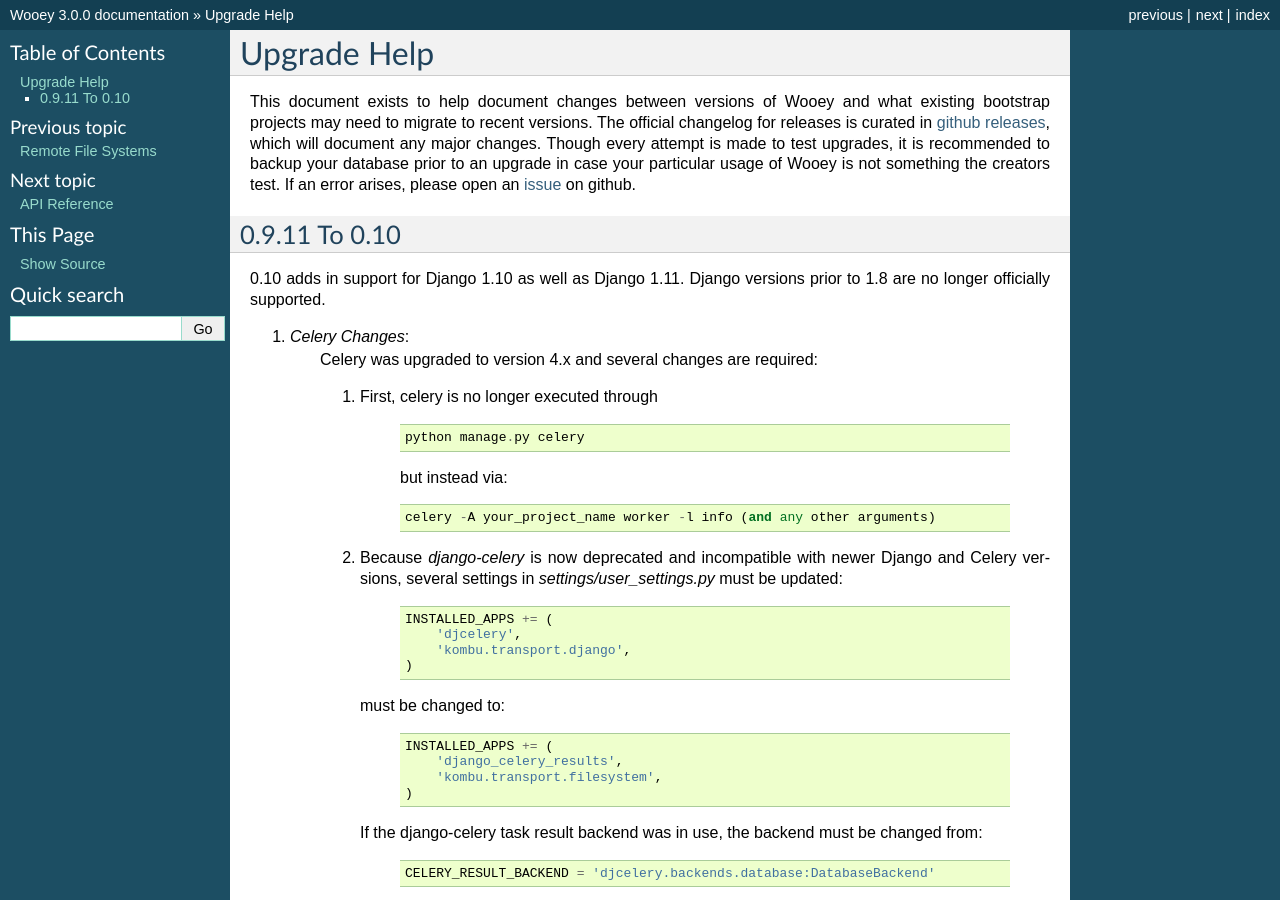
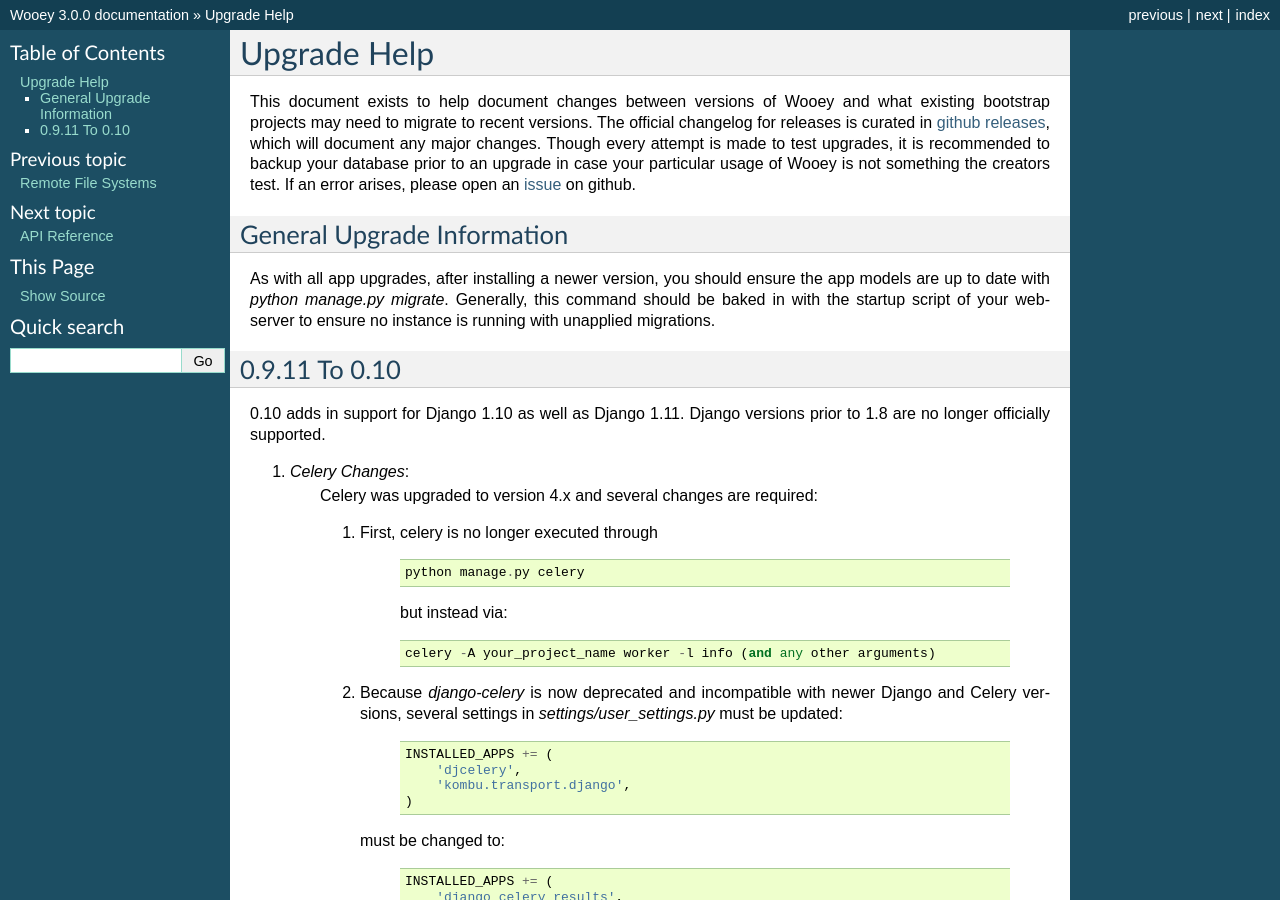
Before and after one commit to wooey/Wooey, a Sphinx documentation site: the page built from docs/upgrade_help.rst, in a window 1280 px wide and 900 px high. Built offline with Sphinx 7.4.7, drawn with Linux system fonts in a browser that asks for light colours; pages that are not in the unit, such as notebooks, are missing from menus.

Commit message:
Update upgrade_help.rst

```diff
--- a/docs/upgrade_help.rst
+++ b/docs/upgrade_help.rst
@@ -9,6 +9,14 @@
 is recommended to backup your database prior to an upgrade in case your particular
 usage of Wooey is not something the creators test. If an error arises, please open
 an `issue <https://github.com/wooey/issues>`_ on github.
+
+General Upgrade Information
+---------------------------
+
+As with all app upgrades, after installing a newer version, you should ensure
+the app models are up to date with `python manage.py migrate`. Generally, this
+command should be baked in with the startup script of your webserver to ensure
+no instance is running with unapplied migrations.
 
 0.9.11 To 0.10
 --------------
```
